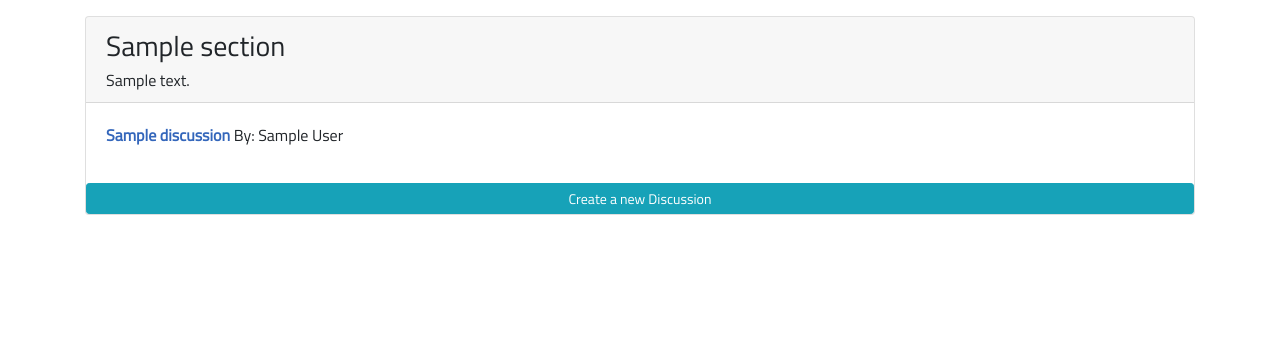
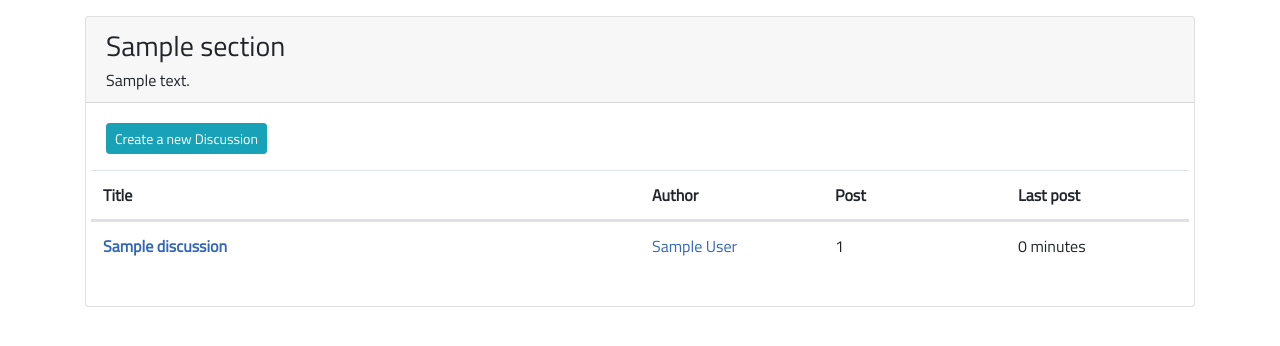
Before and after one commit to Plaoo/django_forum, a Django app: template django_forum/forum/templates/forum/single_section.html in a window 1280 px wide. Shown: the part 56-402 px from the top of the page. Run offline with Django 3.2, Linux system fonts and the light colour scheme; the template is opened without the code that fills it: most values are stand-ins (such as "Sample title", 1, 10 or a date in 2020); some libraries are stand-ins or nearby versions.

Commit message:
Layout single section

```diff
--- a/django_forum/forum/templates/forum/single_section.html
+++ b/django_forum/forum/templates/forum/single_section.html
@@ -10,12 +10,34 @@
         <h6 class="card-text">{{ section.description }}</h6>
     </div>
     <!-- </div> -->
-    {% for d in discussion %}
-    <div class="card-body">
-        <p><strong><a href="{{ d.get_absolute_url }}">{{ d.title }} </a></strong> By: {{ d.author }}</p>
+   <div class="card-body">
+        <a class=" btn btn-sm btn-info" href="{% url 'create_discussion' pk=section.pk %}">Create a new Discussion</a>
+
+        <table class="table mt-3">
+            <thead>
+                <tr class="row">
+                    <th class="col-lg-6 col-4">Title</th>
+                    <th class="col-lg-2 col-3">Author</th>
+                    <th class="col-lg-2 col-2">Post</th>
+                    <th class="col-lg-2 col-3">Last post</th>
+                </tr>
+            </thead>
+            <tbody>
+                <tr class="row">
+                    {% for d in discussion %}
+                    <td class="col-lg-6 col-4">
+                        <strong><a href="{{ d.get_absolute_url }}">{{ d.title }}</a>
+                    </td>
+                    <td class="col-lg-2 col-3">
+                        <a href="{% url 'user_profile' username=d.author.username %}">{{ d.author }}</a>
+                    </td>
+                    <td class="col-lg-2 col-2">{{ d.post_set.count }}</td>
+                    <td class="col-lg-2 col-3">{{ d.post_set.last.data_creation|timesince }}</td>
+                    {% endfor %}
+                </tr>
+            </tbody>
+
+        </table>
     </div>
-    {% endfor %}
-    <a class=" btn btn-sm btn-info" href="{% url 'create_discussion' pk=section.pk %}">Create a new Discussion</a>
 </div>
-
 {% endblock content %}
```
Also changed, not shown: 1 other file.
